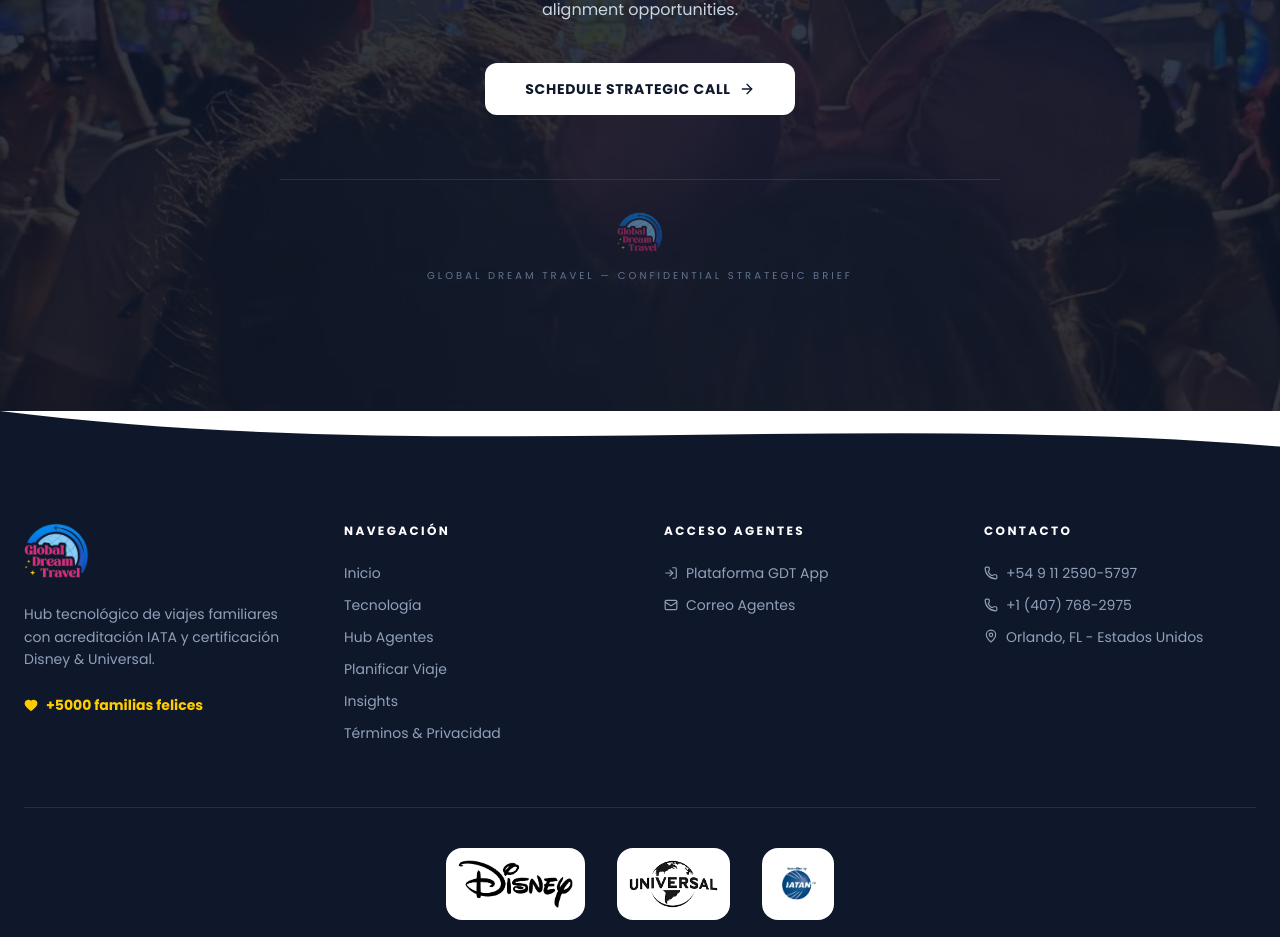
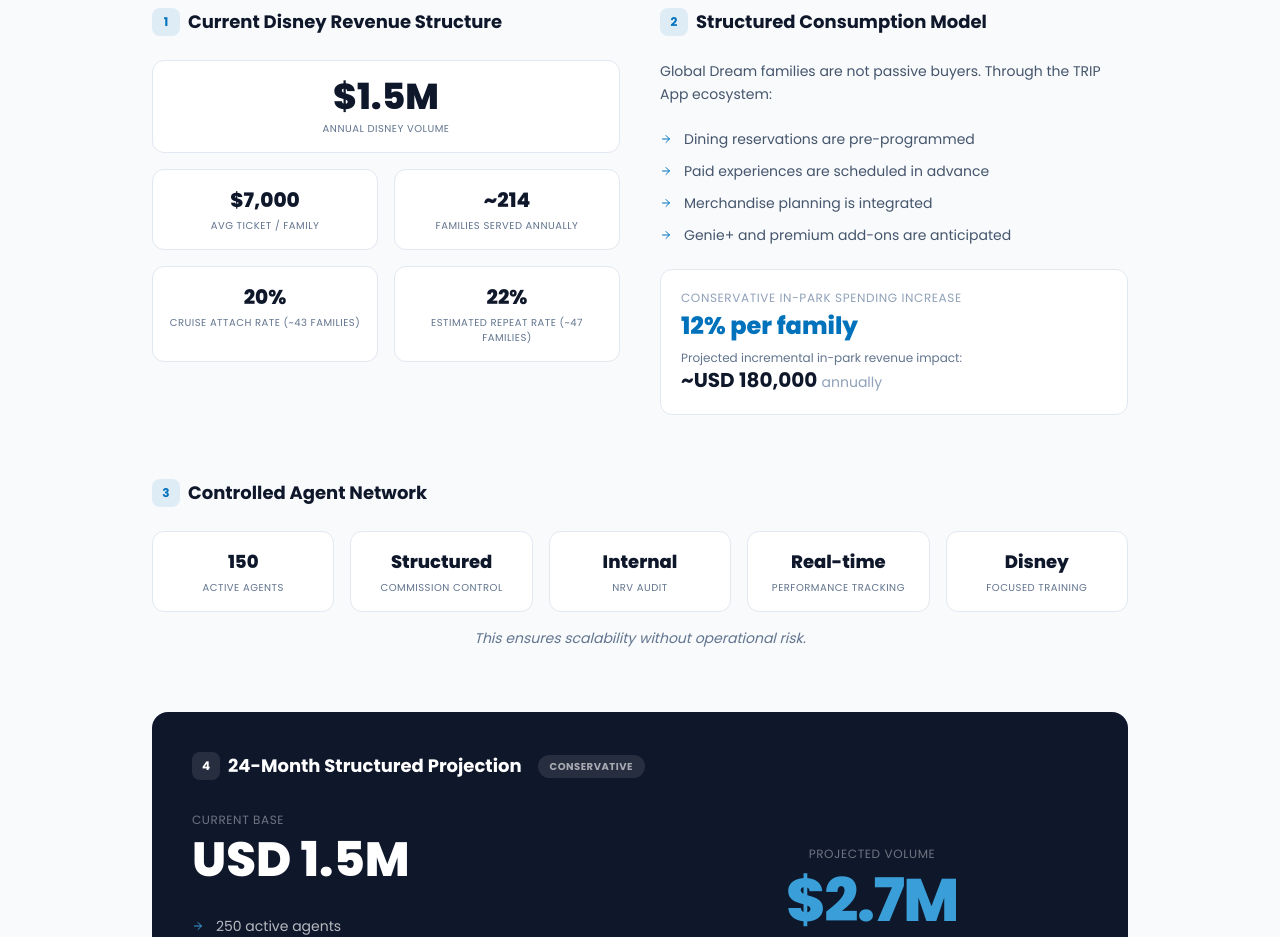
Before and after one commit to arielbe555/globalCeo, a React (Vite) app: page /mediakit in a window 1280 px wide. Shown: the part 10917-11854 px from the top of the page. Built offline with nearby package versions, Linux system fonts and the light colour scheme.

Commit message:
MediaKit: add Financial & Scalability Framework section, change EN flag to US
Co-authored-by: Cursor <cursoragent@cursor.com>

```diff
--- a/src/components/LanguageSwitcher.jsx
+++ b/src/components/LanguageSwitcher.jsx
@@ -18,11 +18,26 @@ const languages = [
     label: 'English',
     flag: (
       <svg viewBox="0 0 640 480" className="w-5 h-3.5 rounded-sm">
-        <rect width="640" height="480" fill="#012169" />
-        <path d="M75 0l244 181L562 0h78v62L400 241l240 178v61h-80L320 301 81 480H0v-60l239-178L0 64V0h75z" fill="#fff" />
-        <path d="M424 281l216 159v40L369 281h55zm-184 20l6 35L54 480H0l240-179zM640 0v3L391 191l2-44L590 0h50zM0 0l239 176h-60L0 42V0z" fill="#C8102E" />
-        <path d="M241 0v480h160V0H241zM0 160v160h640V160H0z" fill="#fff" />
-        <path d="M0 193v96h640v-96H0zM273 0v480h96V0h-96z" fill="#C8102E" />
+        <rect width="640" height="480" fill="#fff" />
+        {[0, 1, 2, 3, 4, 5, 6].map((i) => (
+          <rect key={i} y={i * 74} width="640" height="37" fill="#B22234" />
+        ))}
+        <rect width="260" height="260" fill="#3C3B6E" />
+        {[
+          [17,14],[51,14],[85,14],[119,14],[153,14],[187,14],
+          [34,36],[68,36],[102,36],[136,36],[170,36],
+          [17,58],[51,58],[85,58],[119,58],[153,58],[187,58],
+          [34,80],[68,80],[102,80],[136,80],[170,80],
+          [17,102],[51,102],[85,102],[119,102],[153,102],[187,102],
+          [34,124],[68,124],[102,124],[136,124],[170,124],
+          [17,146],[51,146],[85,146],[119,146],[153,146],[187,146],
+          [34,168],[68,168],[102,168],[136,168],[170,168],
+          [17,190],[51,190],[85,190],[119,190],[153,190],[187,190],
+          [34,212],[68,212],[102,212],[136,212],[170,212],
+          [17,234],[51,234],[85,234],[119,234],[153,234],[187,234],
+        ].map(([x, y], i) => (
+          <circle key={i} cx={x} cy={y} r="4" fill="#fff" />
+        ))}
       </svg>
     ),
   },
--- a/src/pages/MediaKit.jsx
+++ b/src/pages/MediaKit.jsx
@@ -755,7 +755,148 @@ const MediaKit = () => {
       </section>
 
       {/* ═══════════════════════════════════════════════════ */}
-      {/* 12 — STRATEGIC INVITATION                            */}
+      {/* 12 — FINANCIAL & SCALABILITY FRAMEWORK               */}
+      {/* ═══════════════════════════════════════════════════ */}
+      <section className="pdf-section py-20 md:py-28 bg-slate-50 border-t border-slate-100">
+        <div className="max-w-5xl mx-auto px-6">
+          <motion.div {...sectionFade}>
+            <p className="text-xs font-bold text-disney uppercase tracking-[0.3em] mb-4">12</p>
+            <h2 className="text-2xl md:text-3xl font-bold text-slate-900 mb-4">Financial & Scalability Framework</h2>
+            <p className="text-sm text-slate-400 uppercase tracking-wider mb-10">Revenue Structure — Conservative Model</p>
+
+            {/* 12.1 Current Disney Revenue Structure */}
+            <div className="grid md:grid-cols-2 gap-10 mb-16">
+              <div>
+                <h3 className="text-lg font-bold text-slate-900 mb-6 flex items-center gap-2">
+                  <span className="w-7 h-7 bg-disney/10 rounded-lg flex items-center justify-center text-disney text-xs font-bold">1</span>
+                  Current Disney Revenue Structure
+                </h3>
+                <div className="grid grid-cols-2 gap-4">
+                  {[
+                    { value: '$1.5M', label: 'Annual Disney Volume' },
+                    { value: '$7,000', label: 'Avg Ticket / Family' },
+                    { value: '~214', label: 'Families Served Annually' },
+                    { value: '20%', label: 'Cruise Attach Rate (~43 families)' },
+                    { value: '22%', label: 'Estimated Repeat Rate (~47 families)' },
+                  ].map((item, i) => (
+                    <motion.div
+                      key={i}
+                      initial={{ opacity: 0, y: 10 }}
+                      whileInView={{ opacity: 1, y: 0 }}
+                      viewport={{ once: true }}
+                      transition={{ delay: i * 0.06 }}
+                      className={`bg-white border border-slate-200 rounded-xl p-4 text-center ${i === 0 ? 'col-span-2' : ''}`}
+                    >
+                      <p className={`font-black text-slate-900 ${i === 0 ? 'text-3xl md:text-4xl text-disney' : 'text-xl'}`}>{item.value}</p>
+                      <p className="text-[10px] text-slate-500 uppercase tracking-wider mt-1">{item.label}</p>
+                    </motion.div>
+                  ))}
+                </div>
+              </div>
+
+              {/* 12.2 Structured Consumption Model */}
+              <div>
+                <h3 className="text-lg font-bold text-slate-900 mb-6 flex items-center gap-2">
+                  <span className="w-7 h-7 bg-disney/10 rounded-lg flex items-center justify-center text-disney text-xs font-bold">2</span>
+                  Structured Consumption Model
+                </h3>
+                <p className="text-sm text-slate-600 leading-relaxed mb-6">
+                  Global Dream families are not passive buyers. Through the TRIP App ecosystem:
+                </p>
+                <div className="space-y-3 mb-6">
+                  {[
+                    'Dining reservations are pre-programmed',
+                    'Paid experiences are scheduled in advance',
+                    'Merchandise planning is integrated',
+                    'Genie+ and premium add-ons are anticipated',
+                  ].map((item, i) => (
+                    <div key={i} className="flex items-center gap-3">
+                      <ArrowRight size={12} className="text-disney shrink-0" />
+                      <span className="text-sm text-slate-600">{item}</span>
+                    </div>
+                  ))}
+                </div>
+                <div className="bg-white border border-slate-200 rounded-xl p-5">
+                  <p className="text-xs text-slate-400 uppercase tracking-wider mb-1">Conservative In-Park Spending Increase</p>
+                  <p className="text-2xl font-black text-disney">12% per family</p>
+                  <p className="text-xs text-slate-500 mt-2">Projected incremental in-park revenue impact:</p>
+                  <p className="text-xl font-bold text-slate-900">~USD 180,000 <span className="text-sm font-normal text-slate-400">annually</span></p>
+                </div>
+              </div>
+            </div>
+
+            {/* 12.3 Controlled Agent Network */}
+            <div className="mb-16">
+              <h3 className="text-lg font-bold text-slate-900 mb-6 flex items-center gap-2">
+                <span className="w-7 h-7 bg-disney/10 rounded-lg flex items-center justify-center text-disney text-xs font-bold">3</span>
+                Controlled Agent Network
+              </h3>
+              <div className="grid sm:grid-cols-2 md:grid-cols-5 gap-4">
+                {[
+                  { value: '150', label: 'Active Agents' },
+                  { value: 'Structured', label: 'Commission Control' },
+                  { value: 'Internal', label: 'NRV Audit' },
+                  { value: 'Real-time', label: 'Performance Tracking' },
+                  { value: 'Disney', label: 'Focused Training' },
+                ].map((item, i) => (
+                  <motion.div
+                    key={i}
+                    initial={{ opacity: 0, scale: 0.95 }}
+                    whileInView={{ opacity: 1, scale: 1 }}
+                    viewport={{ once: true }}
+                    transition={{ delay: i * 0.06 }}
+                    className="bg-white border border-slate-200 rounded-xl p-4 text-center"
+                  >
+                    <p className="text-lg font-black text-slate-900">{item.value}</p>
+                    <p className="text-[10px] text-slate-500 uppercase tracking-wider mt-1">{item.label}</p>
+                  </motion.div>
+                ))}
+              </div>
+              <p className="text-sm text-slate-500 mt-4 italic text-center">
+                This ensures scalability without operational risk.
+              </p>
+            </div>
+
+            {/* 12.4 24-Month Structured Projection */}
+            <div className="bg-slate-900 rounded-2xl p-8 md:p-10 text-white">
+              <h3 className="text-lg font-bold text-white mb-2 flex items-center gap-2">
+                <span className="w-7 h-7 bg-white/10 rounded-lg flex items-center justify-center text-white text-xs font-bold">4</span>
+                24-Month Structured Projection
+                <span className="text-[10px] bg-white/10 text-white/60 uppercase tracking-wider px-3 py-1 rounded-full ml-2">Conservative</span>
+              </h3>
+              <div className="grid md:grid-cols-2 gap-8 mt-8">
+                <div>
+                  <p className="text-xs text-white/40 uppercase tracking-wider mb-2">Current Base</p>
+                  <p className="text-4xl md:text-5xl font-black text-white mb-8">USD 1.5M</p>
+                  <div className="space-y-3">
+                    {[
+                      '250 active agents',
+                      'Improved conversion rate',
+                      'Maintained 20% cruise attach',
+                      'Structured app usage mandatory',
+                    ].map((item, i) => (
+                      <div key={i} className="flex items-center gap-3">
+                        <ArrowRight size={12} className="text-disney-light shrink-0" />
+                        <span className="text-sm text-white/70">{item}</span>
+                      </div>
+                    ))}
+                  </div>
+                </div>
+                <div className="flex flex-col items-center justify-center">
+                  <p className="text-xs text-white/40 uppercase tracking-wider mb-2">Projected Volume</p>
+                  <p className="text-5xl md:text-6xl font-black text-disney-light tracking-tight">$2.7M</p>
+                  <p className="text-2xl font-bold text-white/50 mt-1">– $3M</p>
+                  <p className="text-xs text-white/30 mt-4 uppercase tracking-wider">Without inflating ticket value</p>
+                </div>
+              </div>
+            </div>
+
+          </motion.div>
+        </div>
+      </section>
+
+      {/* ═══════════════════════════════════════════════════ */}
+      {/* 13 — STRATEGIC INVITATION                            */}
       {/* ═══════════════════════════════════════════════════ */}
       <section className="pdf-section py-24 md:py-32 relative overflow-hidden">
         {/* Background image */}
@@ -768,7 +909,7 @@ const MediaKit = () => {
 
         <div className="relative z-10 max-w-3xl mx-auto px-6 text-center">
           <motion.div {...sectionFade}>
-            <p className="text-xs font-bold text-disney-light uppercase tracking-[0.3em] mb-4">12</p>
+            <p className="text-xs font-bold text-disney-light uppercase tracking-[0.3em] mb-4">13</p>
             <h2 className="text-2xl md:text-3xl font-bold text-white mb-6">Strategic Invitation</h2>
             <p className="text-base text-slate-300 leading-relaxed mb-10">
               We welcome a 20-minute executive conversation to explore long-term
```
